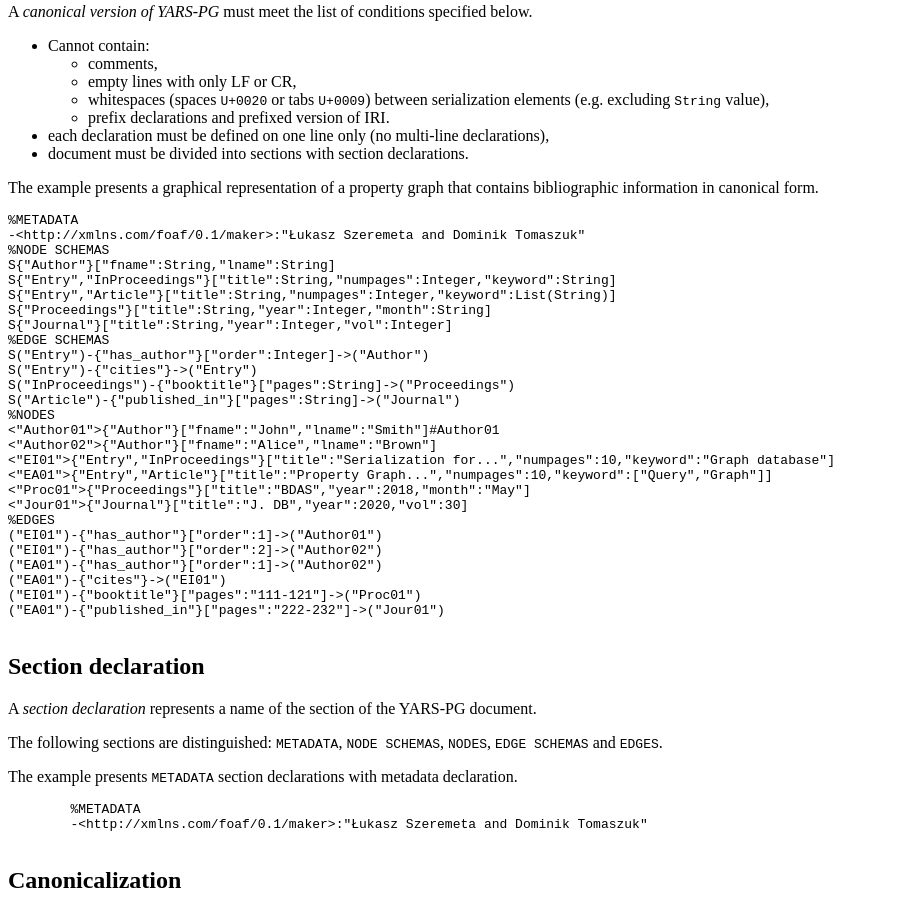
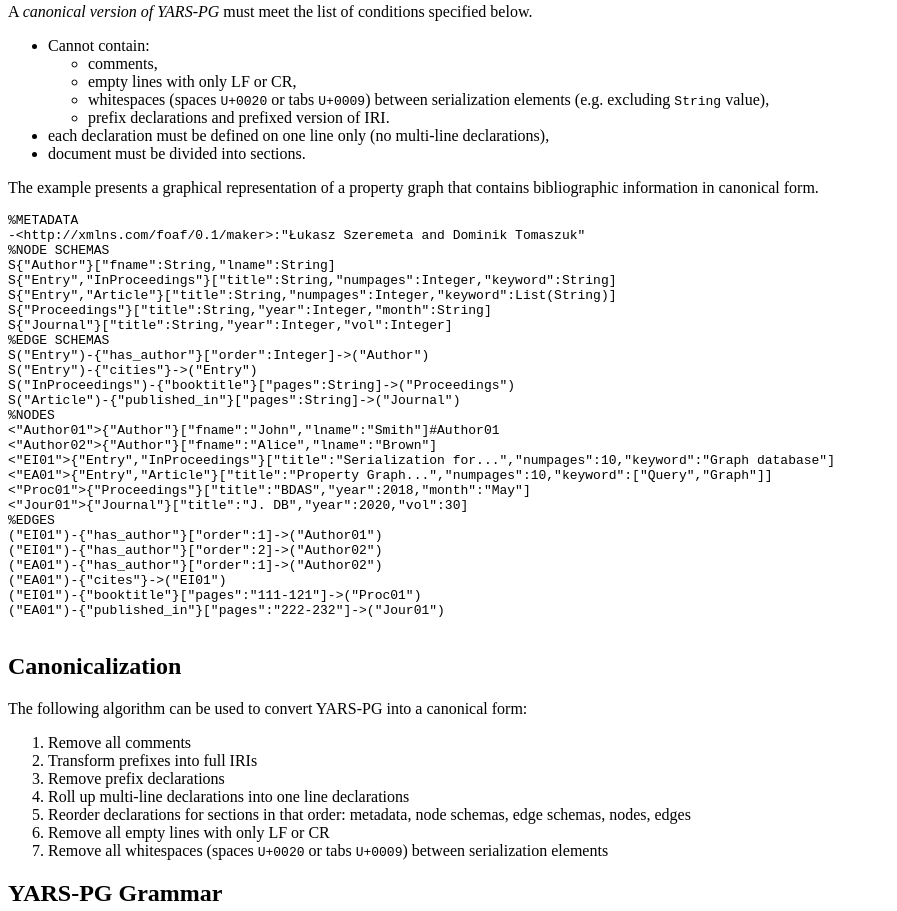
Before and after one commit to lszeremeta/yarspg, a plain HTML site: page docs/index.html in a window 1280 px wide. Shown: the part 3550-4461 px from the top of the page, without its empty margins (0-897 px from the left). Drawn offline with Linux system fonts and the light colour scheme.

Commit message:
Remove section declarations

```diff
--- a/docs/index.html
+++ b/docs/index.html
@@ -315,7 +315,7 @@ S{"2label4"}["keyword2": Struct(Struct(String))]
                 </ul>
             </li>
             <li>each declaration must be defined on one line only (no multi-line declarations),</li>
-            <li>document must be divided into sections with section declarations.</li>
+            <li>document must be divided into sections.</li>
         </ul>
 
         <aside class="example" title="Bibliographic information - canonical form">
@@ -352,20 +352,6 @@ S("Article")-{"published_in"}["pages":String]->("Journal")
           </pre>
         </aside>
 
-        <section id='section'>
-            <h2>Section declaration</h2>
-            <p>A <dfn>section declaration</dfn> represents a name of the section of the YARS-PG document.</p>
-            <p>The following sections are distinguished: <code>METADATA</code>,
-                <code>NODE SCHEMAS</code>, <code>NODES</code>, <code>EDGE SCHEMAS</code> and <code>EDGES</code>.</p>
-            <aside class="example" title="Section declaration">
-                <p>The example presents <code>METADATA</code> section declarations with metadata declaration.
-                    <pre class="nohighlight">
-        %METADATA
-        -&lt;http://xmlns.com/foaf/0.1/maker&gt;:"Łukasz Szeremeta and Dominik Tomaszuk"
-              </pre>
-            </aside>
-        </section>
-
         <section id='canonicalization'>
             <h2>Canonicalization</h2>
             <p>The following algorithm can be used to convert YARS-PG into a canonical form:</p>
@@ -376,7 +362,6 @@ S("Article")-{"published_in"}["pages":String]->("Journal")
                 <li>Roll up multi-line declarations into one line declarations</li>
                 <li>Reorder declarations for sections in that order: metadata, node schemas, edge schemas, nodes, edges
                 </li>
-                <li>Add section declaration for each section</li>
                 <li>Remove all empty lines with only LF or CR</li>
                 <li>Remove all whitespaces (spaces <code>U+0020</code> or tabs <code>U+0009</code>) between
                     serialization elements</li>
```
Also changed, not shown: 5 other files.
